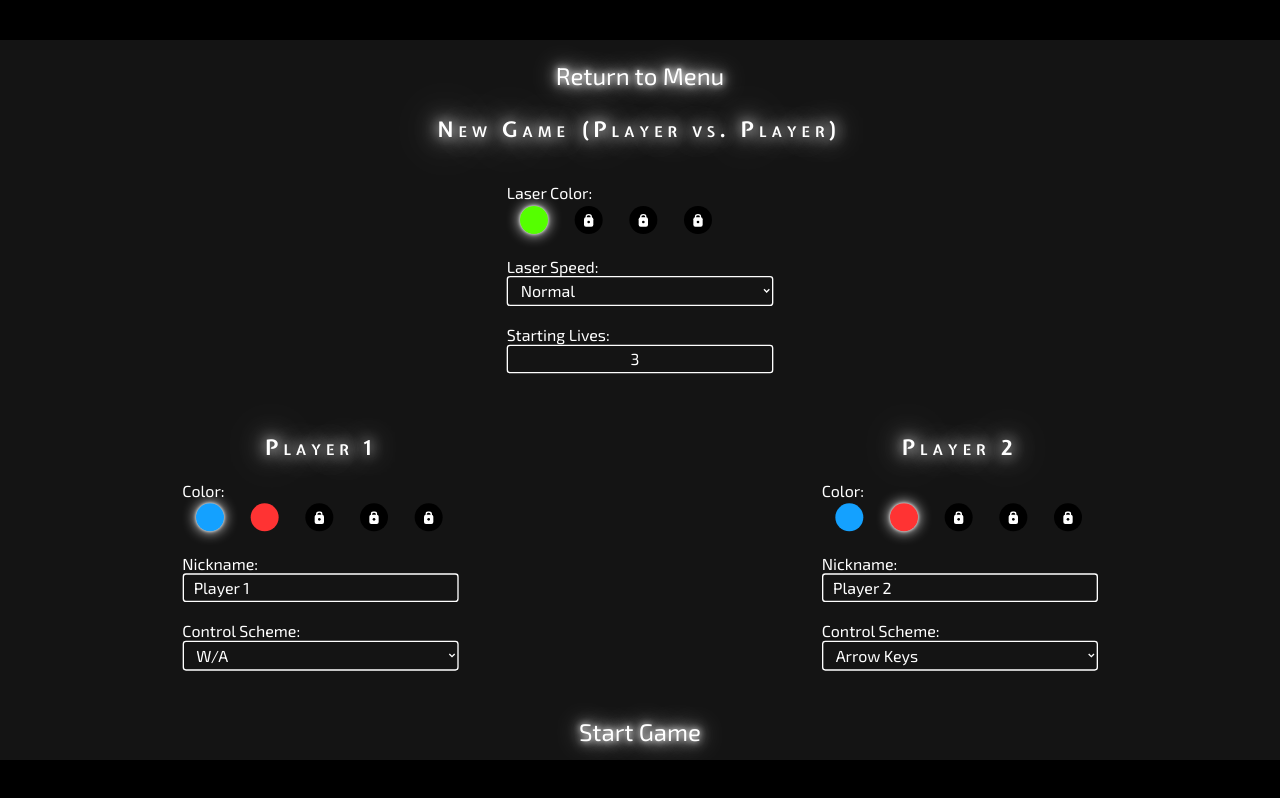
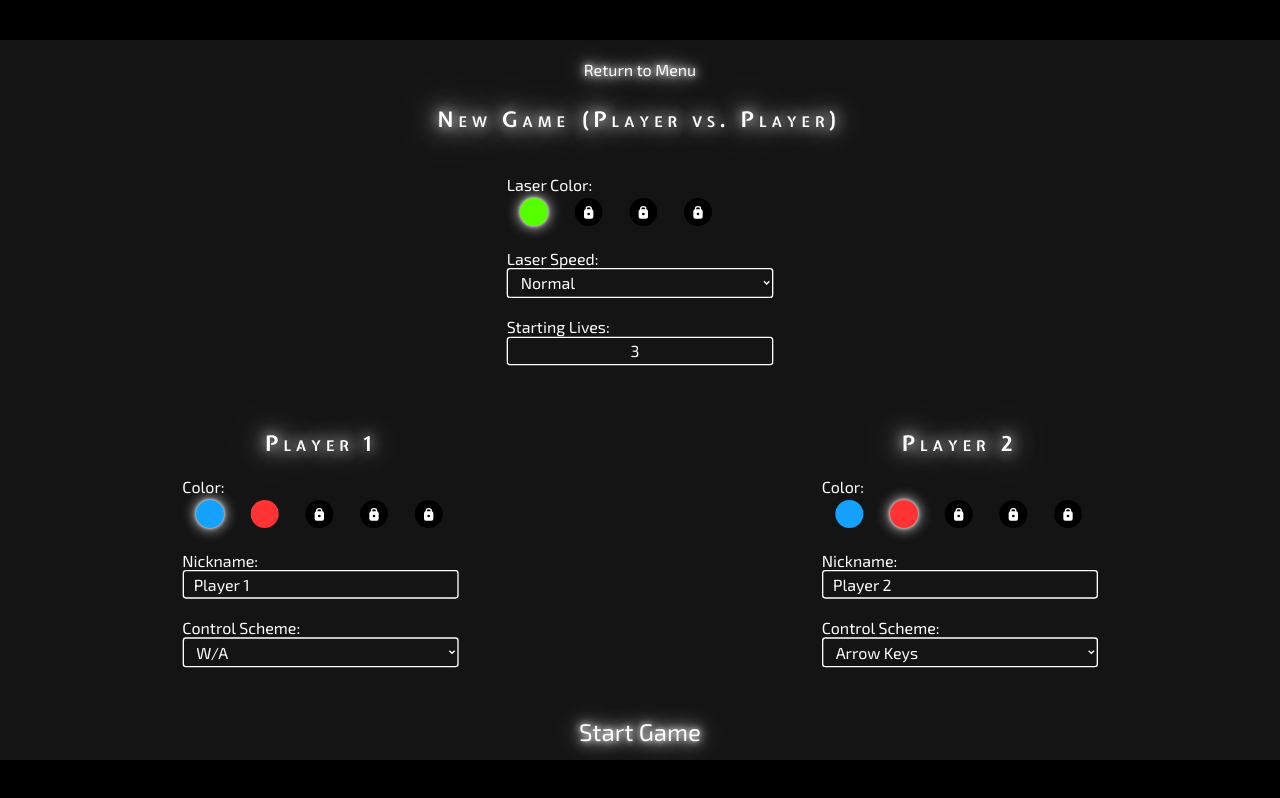
Before and after one commit to yikuansun/saberpong2, a SvelteKit app: page /setup-pvp in a window 1280 px wide. Built offline with nearby package versions, Linux system fonts and the light colour scheme.

Commit message:
Reduce size of "return to menu" button

```diff
--- a/src/routes/setup-cpu/+page.svelte
+++ b/src/routes/setup-cpu/+page.svelte
@@ -130,7 +130,7 @@
                 <button on:click={() => {
                     window.localStorage.setItem("CPU_DEFAULT_PARAMS", JSON.stringify(params));
                     gotoCool("../menu");
-                }}>Return to Menu</button>
+                }} style:font-size="24px">Return to Menu</button>
                 <br /> <br />
                 <b style:font-family="ExpletusSans" style:font-variant="small-caps" style:letter-spacing="7px" style:font-size="32px" style:text-shadow="0 0 20px white, 0 0 40px white, 0 0 80px white">
                     New Game (Player vs. Computer)
--- a/src/routes/setup-pvp/+page.svelte
+++ b/src/routes/setup-pvp/+page.svelte
@@ -130,7 +130,7 @@
                 <button on:click={() => {
                     window.localStorage.setItem("PVP_DEFAULT_PARAMS", JSON.stringify(params));
                     gotoCool("../menu");
-                }}>Return to Menu</button>
+                }} style:font-size="24px">Return to Menu</button>
                 <br /> <br />
                 <b style:font-family="ExpletusSans" style:font-variant="small-caps" style:letter-spacing="7px" style:font-size="32px" style:text-shadow="0 0 20px white, 0 0 40px white, 0 0 80px white">New Game (Player vs. Player)</b>
             </td>
```
